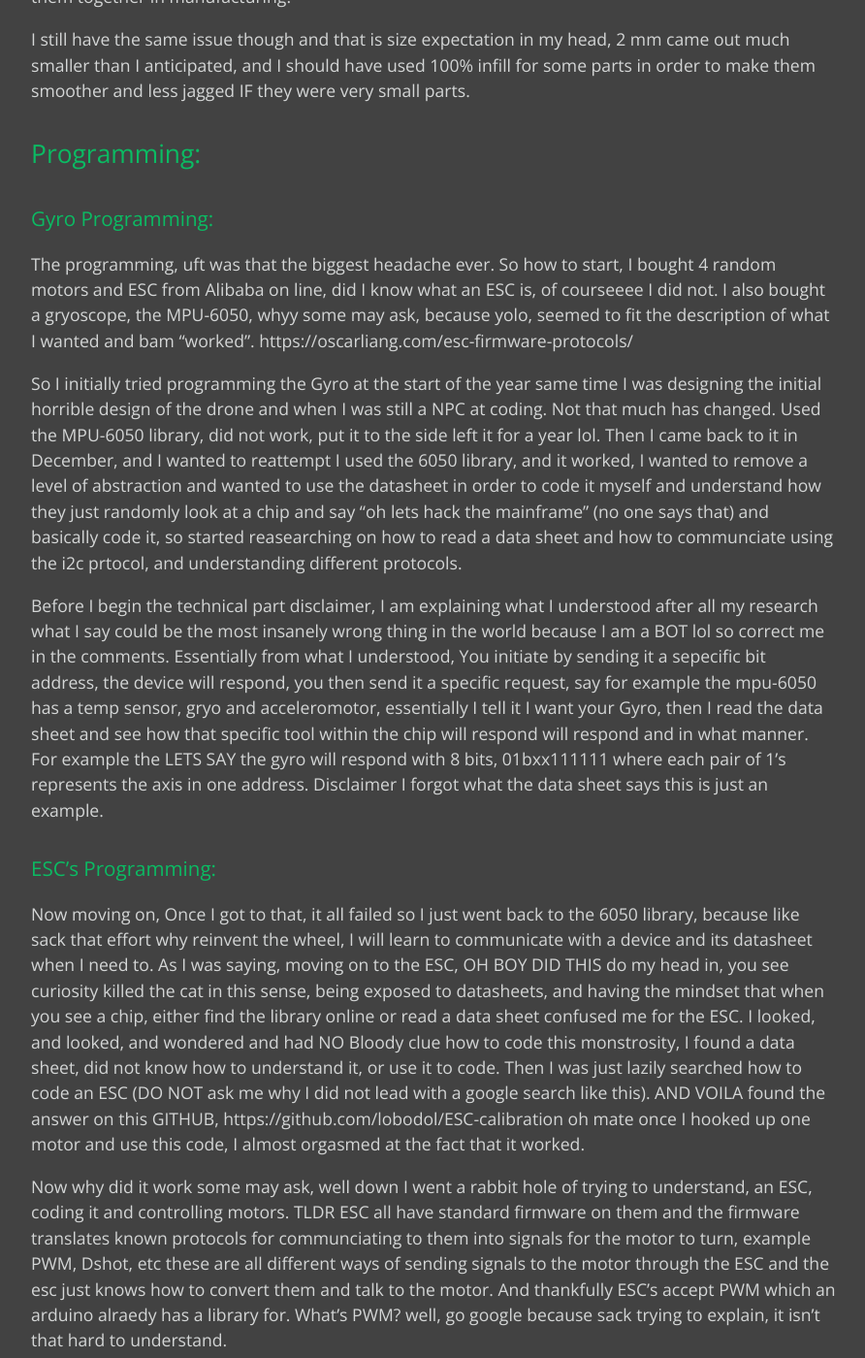
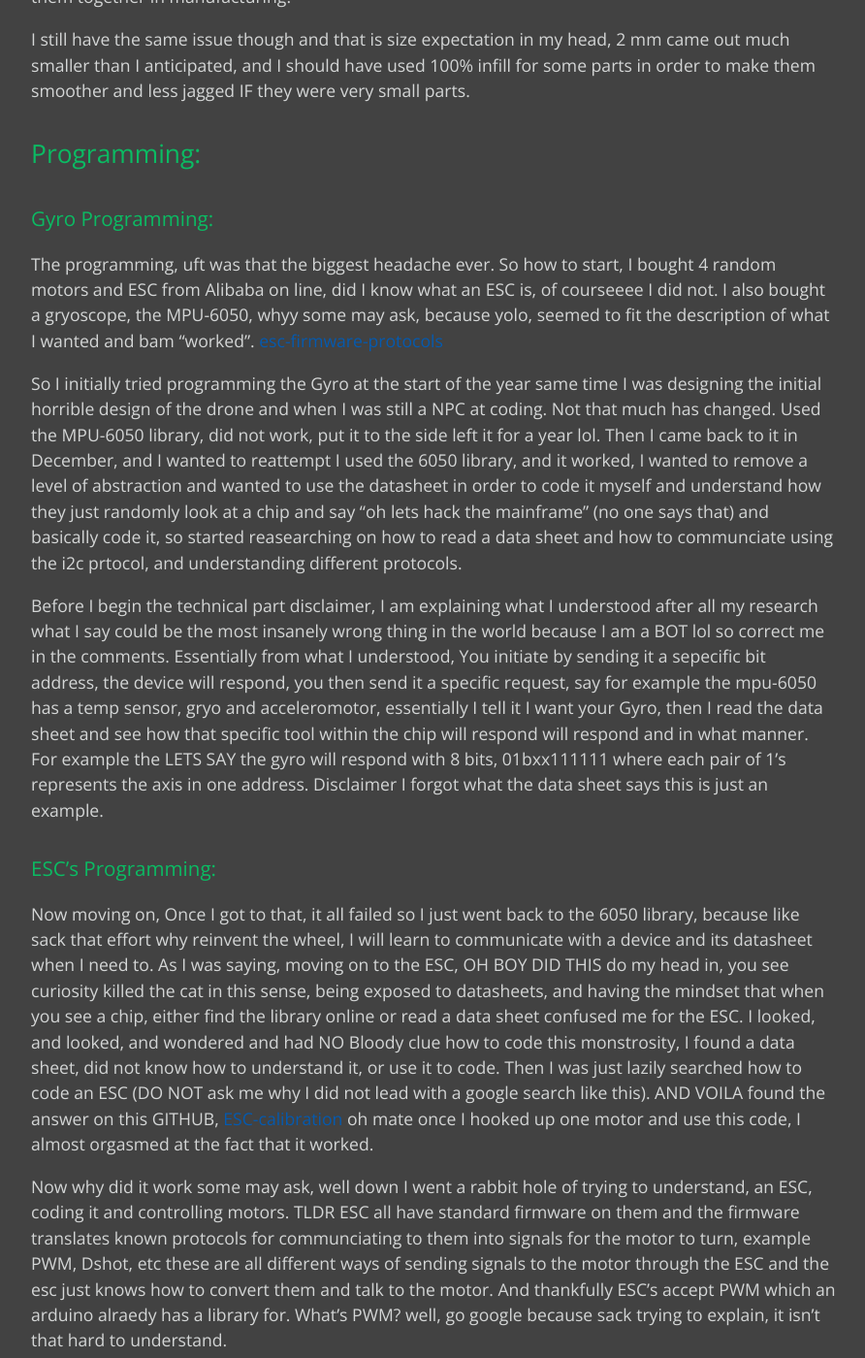
Before and after one commit to joey101/website, a Jekyll site: the page built from Blogs/QuadScript.md, in a window 1280 px wide and 1400 px high, scrolled down 1101 px. Shown: the whole window at 97% size, without its empty margins (192-1084 px from the left). Built offline with Jekyll 4.4.1, drawn with Linux system fonts in a browser that asks for light colours; our own code applies the rules of GitHub Pages for plain Markdown files; some of the changed lines change nothing that is shown.

Commit message:
fixing links

```diff
--- a/Blogs/QuadScript.md
+++ b/Blogs/QuadScript.md
@@ -25,7 +25,7 @@ in order to make them smoother and less jagged IF they were very small parts.
 
 The programming, uft was that the biggest headache ever. So how to start, I bought 4 random motors and ESC from Alibaba on line, did I know what an ESC is, of courseeee I did
 not. I also bought a gryoscope, the MPU-6050, whyy some may ask, because yolo, seemed to fit the description of what I wanted and bam "worked".
-https://oscarliang.com/esc-firmware-protocols/
+[esc-firmware-protocols](https://oscarliang.com/esc-firmware-protocols/)
 
 So I initially tried programming the Gyro at the start of the year same time I was designing the initial horrible design of the drone and when I was still a NPC at coding. Not
 that much has changed. Used the MPU-6050 library, did not work, put it to the side left it for a year lol. Then I came back to it in December, and I wanted to reattempt
@@ -47,7 +47,7 @@ communicate with a device and its datasheet when I need to. As I was saying, mov
 sense, being exposed to datasheets, and having the mindset that when you see a chip, either find the library online or read a data sheet confused me for the ESC.
 I looked, and looked, and wondered and had NO Bloody clue how to code this monstrosity, I found a data sheet, did not know how to understand it, or use it to code.
 Then I was just lazily searched how to code an ESC (DO NOT ask me why I did not lead with a google search like this). AND VOILA found the answer on this GITHUB,
-https://github.com/lobodol/ESC-calibration   oh mate once I hooked up one motor and use this code, I almost orgasmed at the fact that it worked.
+[ESC-calibration](https://github.com/lobodol/ESC-calibration) oh mate once I hooked up one motor and use this code, I almost orgasmed at the fact that it worked.
 
 Now why did it work some may ask, well down I went a rabbit hole of trying to understand, an ESC, coding it and controlling motors. TLDR ESC all have standard firmware on
 them and the firmware translates known protocols for communciating to them into signals for the motor to turn, example PWM, Dshot, etc these are all different ways of sending
```
